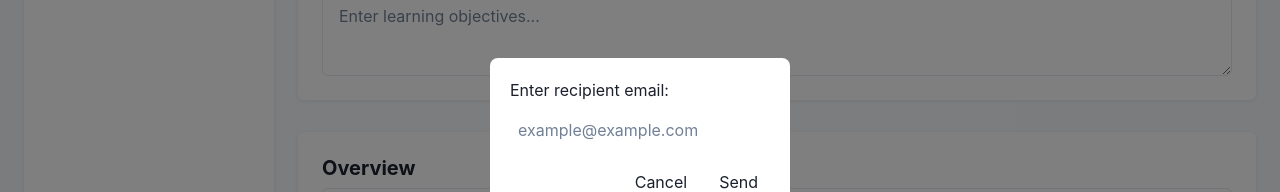
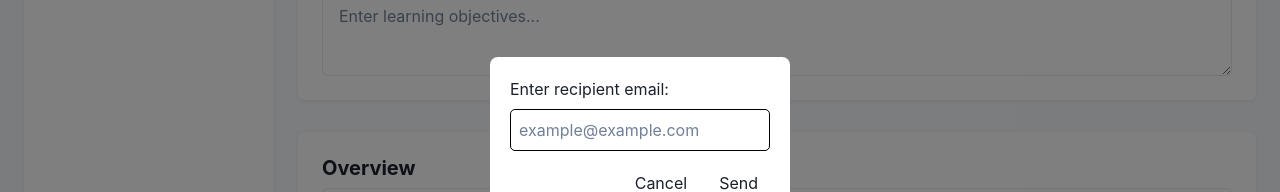
Before and after one commit to WallyMagill/lessonlink, a React (Vite) app: page /edit/1 in a window 1280 px wide. Both pictures are taken after a click on the button 362 px from the left and 981 px from the top of the page. Shown: the part 485-677 px from the top of the page. Built offline with nearby package versions, Linux system fonts and the light colour scheme; no server answers.

Commit message:
added a border around recipient email to make it clearer?

```diff
--- a/src/components/sharepage.jsx
+++ b/src/components/sharepage.jsx
@@ -73,7 +73,14 @@ function EmailPage() {
                 onChange={(e) => setEmail(e.target.value)}
                 placeholder="example@example.com"
                 style={{
-                  width: '100%', marginTop: '8px', marginBottom: '12px', padding: '8px',
+                  width: '100%',
+                  marginTop: '8px',
+                  marginBottom: '12px',
+                  padding: '8px',
+                  borderRadius: '5px',
+                  borderWidth: '1px',
+                  borderStyle: 'solid',
+                  borderColor: 'black',
                 }}
               />
             </div>
```
Also changed, not shown: src/pages/LessonEditorPage.jsx (+1 -6 lines).
